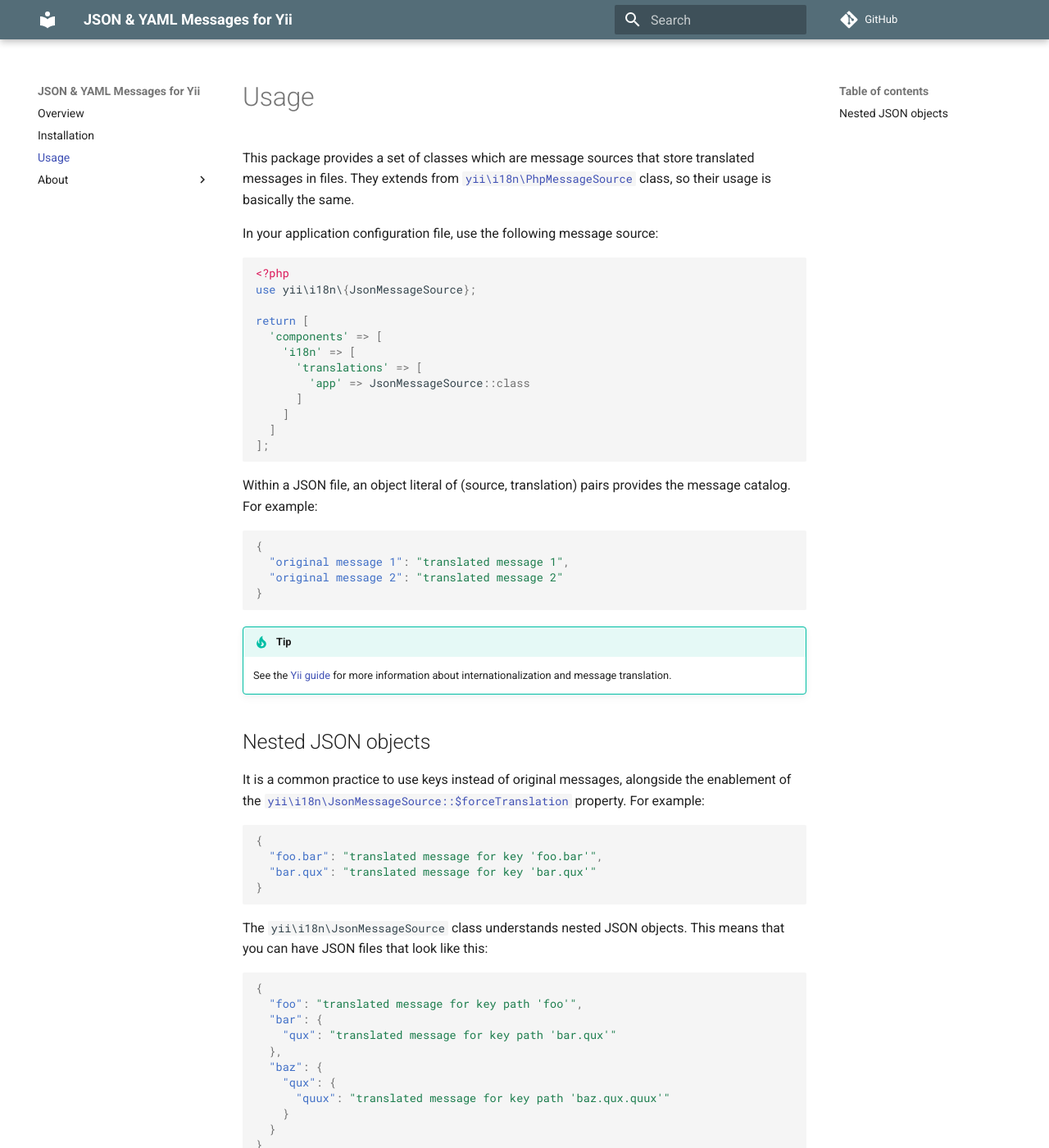
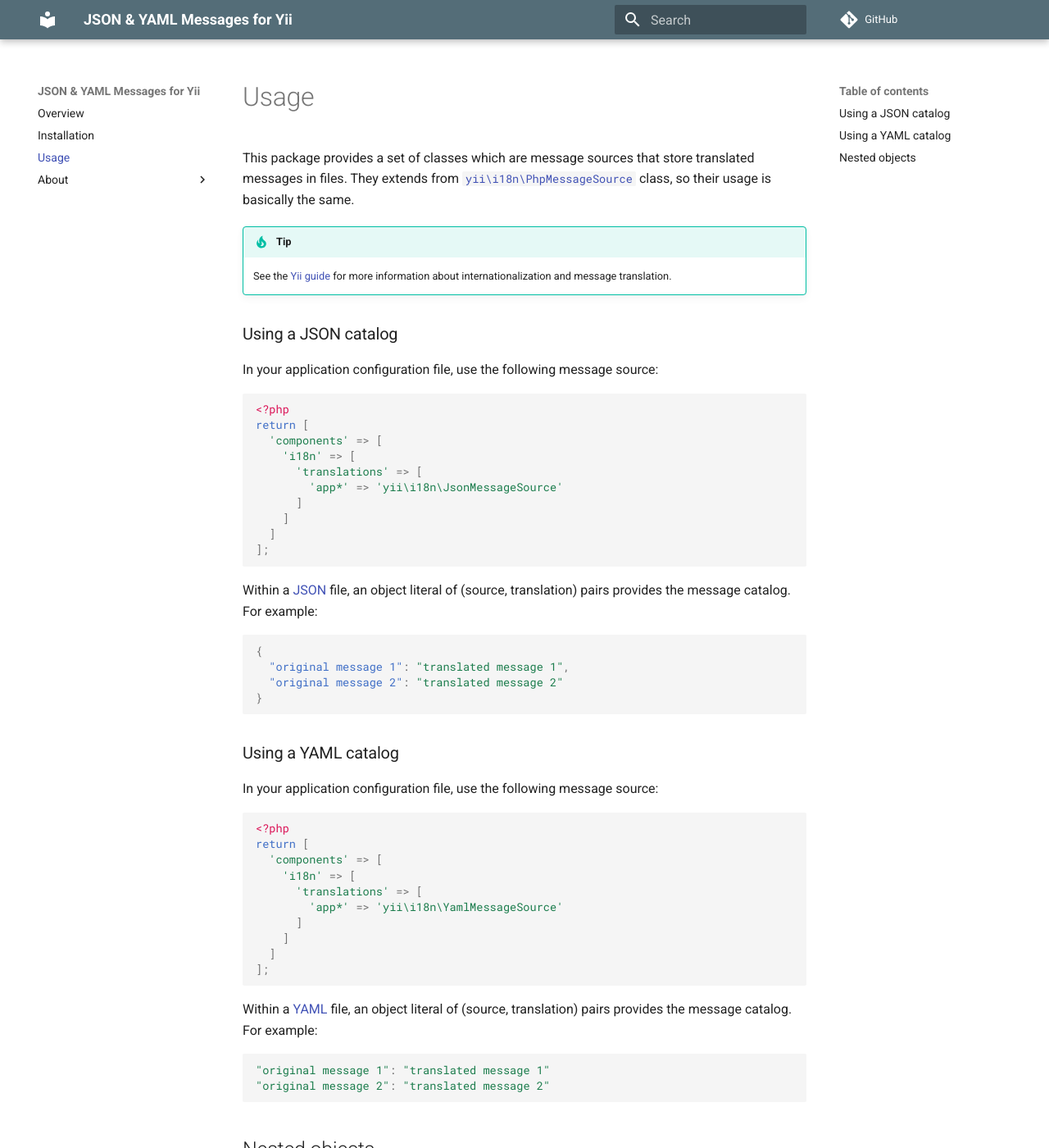
Before and after one commit to cedx/json-messages.yii, an MkDocs documentation site: the page built from doc/usage.md, in a window 1280 px wide and 1400 px high. Shown: the whole window at 82% size. Built offline with MkDocs 1.6.1 and Material for MkDocs 9.7.7, drawn with Linux system fonts in a browser that asks for light colours; comment, search, counter and statistics services are not loaded; old or Windows-style settings are respelled for this version of MkDocs; some of the changed text lies outside the part shown.

Commit message:
Updated the documentation

````diff
--- a/doc/usage.md
+++ b/doc/usage.md
@@ -2,24 +2,26 @@
 This package provides a set of classes which are message sources that store translated messages in files.
 They extends from [`yii\i18n\PhpMessageSource`](https://www.yiiframework.com/doc/api/2.0/yii-i18n-phpmessagesource) class, so their usage is basically the same.
 
+!!! tip
+    See the [Yii guide](https://www.yiiframework.com/doc/guide/2.0/en/tutorial-i18n#message-translation) for more information about internationalization and message translation.
+
+### Using a JSON catalog
 In your application configuration file, use the following message source:
 
 ```php
 <?php
-use yii\i18n\{JsonMessageSource};
-
 return [
   'components' => [
     'i18n' => [
       'translations' => [
-        'app' => JsonMessageSource::class
+        'app*' => 'yii\i18n\JsonMessageSource'
       ]
     ]
   ]
 ];
 ```
 
-Within a JSON file, an object literal of (source, translation) pairs provides the message catalog. For example:
+Within a [JSON](https://json.org) file, an object literal of (source, translation) pairs provides the message catalog. For example:
 
 ```json
 {
@@ -28,11 +30,31 @@ Within a JSON file, an object literal of (source, translation) pairs provides th
 }
 ```
 
-!!! tip
-    See the [Yii guide](https://www.yiiframework.com/doc/guide/2.0/en/tutorial-i18n#message-translation) for more information about internationalization and message translation.
+### Using a YAML catalog
+In your application configuration file, use the following message source:
 
-## Nested JSON objects
-It is a common practice to use keys instead of original messages, alongside the enablement of the [`yii\i18n\JsonMessageSource::$forceTranslation`](https://www.yiiframework.com/doc/api/2.0/yii-i18n-messagesource#$forceTranslation-detail) property. For example:
+```php
+<?php
+return [
+  'components' => [
+    'i18n' => [
+      'translations' => [
+        'app*' => 'yii\i18n\YamlMessageSource'
+      ]
+    ]
+  ]
+];
+```
+
+Within a [YAML](http://yaml.org) file, an object literal of (source, translation) pairs provides the message catalog. For example:
+
+```yaml
+"original message 1": "translated message 1"
+"original message 2": "translated message 2"
+```
+
+## Nested objects
+It is a common practice to use keys instead of original messages, alongside the enablement of the [`yii\i18n\MessageSource::$forceTranslation`](https://www.yiiframework.com/doc/api/2.0/yii-i18n-messagesource#$forceTranslation-detail) property. For example:
 
 ```json
 {
@@ -41,7 +63,7 @@ It is a common practice to use keys instead of original messages, alongside the
 }
 ```
 
-The `yii\i18n\JsonMessageSource` class understands nested JSON objects.
+The `yii\i18n\JsonMessageSource` and `yii\i18n\YamlMessageSource` classes understand nested objects.
 This means that you can have JSON files that look like this:
 
 ```json
@@ -58,25 +80,38 @@ This means that you can have JSON files that look like this:
 }
 ```
 
+Or YAML files that look like that:
+
+```yaml
+foo: "translated message for key path 'foo'"
+bar:
+  qux: "translated message for key path 'bar.qux'"
+baz:
+  qux:
+    quux: "translated message for key path 'baz.qux.quux'"
+```
+
 And use dot notation to access a translation:
 
 ```php
 <?php
-echo \Yii::t('app', 'baz.qux.quux');
-// Prints: translated message for key path 'baz.qux.quux'
+function main(): void {
+  echo \Yii::t('app', 'baz.qux.quux');
+  // Prints: translated message for key path 'baz.qux.quux'
+}
 ```
 
-To optin for this feature, you must set the `$enableNesting` property:
+To optin for this feature, you must set the `$enableNesting` property.
+In the application configuration file:
 
 ```php
 <?php
-// In the application configuration file.
 return [
   'components' => [
     'i18n' => [
       'translations' => [
-        'app' => [
-          'class' => JsonMessageSource::class,
+        'app*' => [
+          'class' => 'yii\i18n\JsonMessageSource',
           'enableNesting' => true,
           'forceTranslation' => true
         ]
@@ -94,8 +129,10 @@ return [
   'components' => [
     'i18n' => [
       'translations' => [
-        'app' => [
-          'class' => JsonMessageSource::class,
+        'app*' => [
+          'class' => 'yii\i18n\YamlMessageSource',
+          'enableNesting' => true,
+          'forceTranslation' => true,
           'nestingSeparator' => '/'
         ]
       ]
@@ -108,9 +145,11 @@ You can then access a translation by using the customized notation:
 
 ```php
 <?php
-// Using the slash character.
-echo \Yii::t('app', 'foo/bar/baz');
+function main(): void {
+  // Using the slash character.
+  echo \Yii::t('app', 'foo/bar/baz');
 
-// Using the "->" string.
-echo \Yii::t('app', 'foo->bar->baz');
+  // Using the "->" string.
+  echo \Yii::t('app', 'foo->bar->baz');
+}
 ```
````
Also changed, not shown: CHANGELOG.md (+2 -1 lines), doc/index.md (+3 -4 lines).
